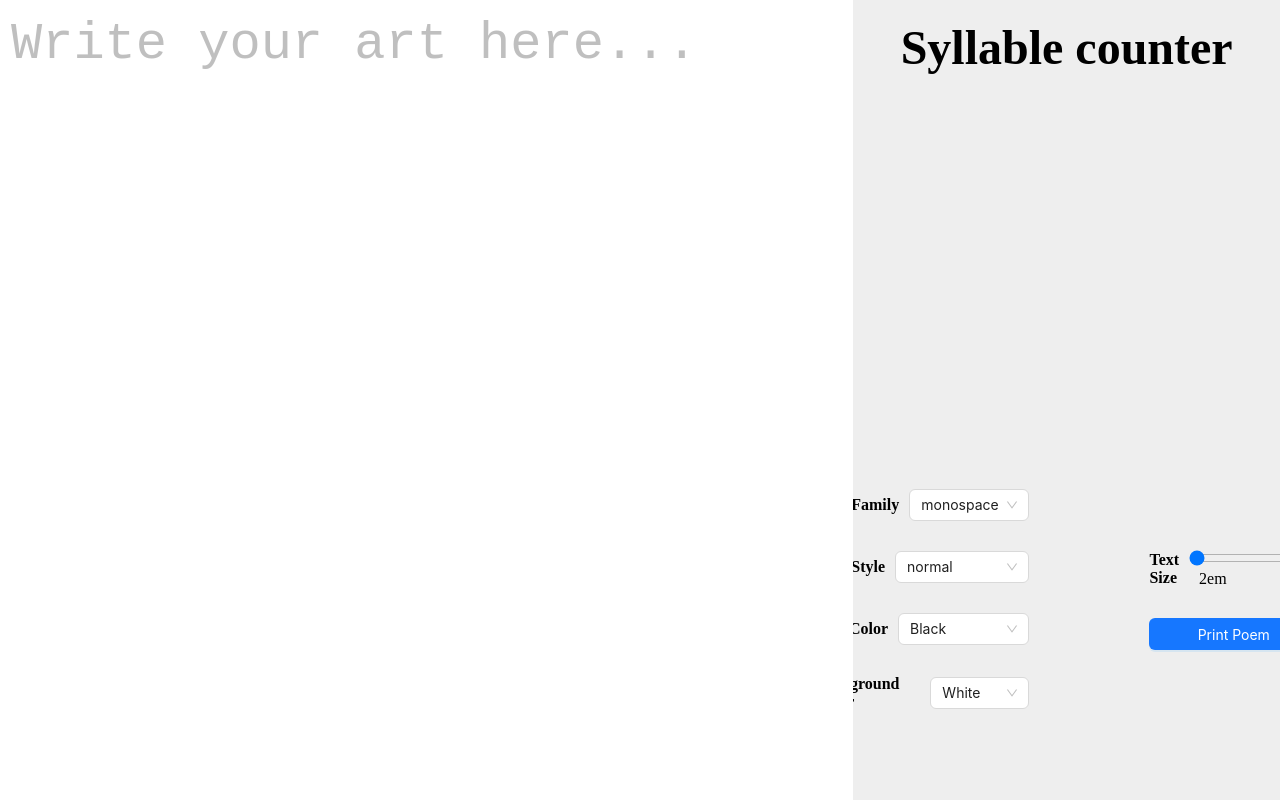
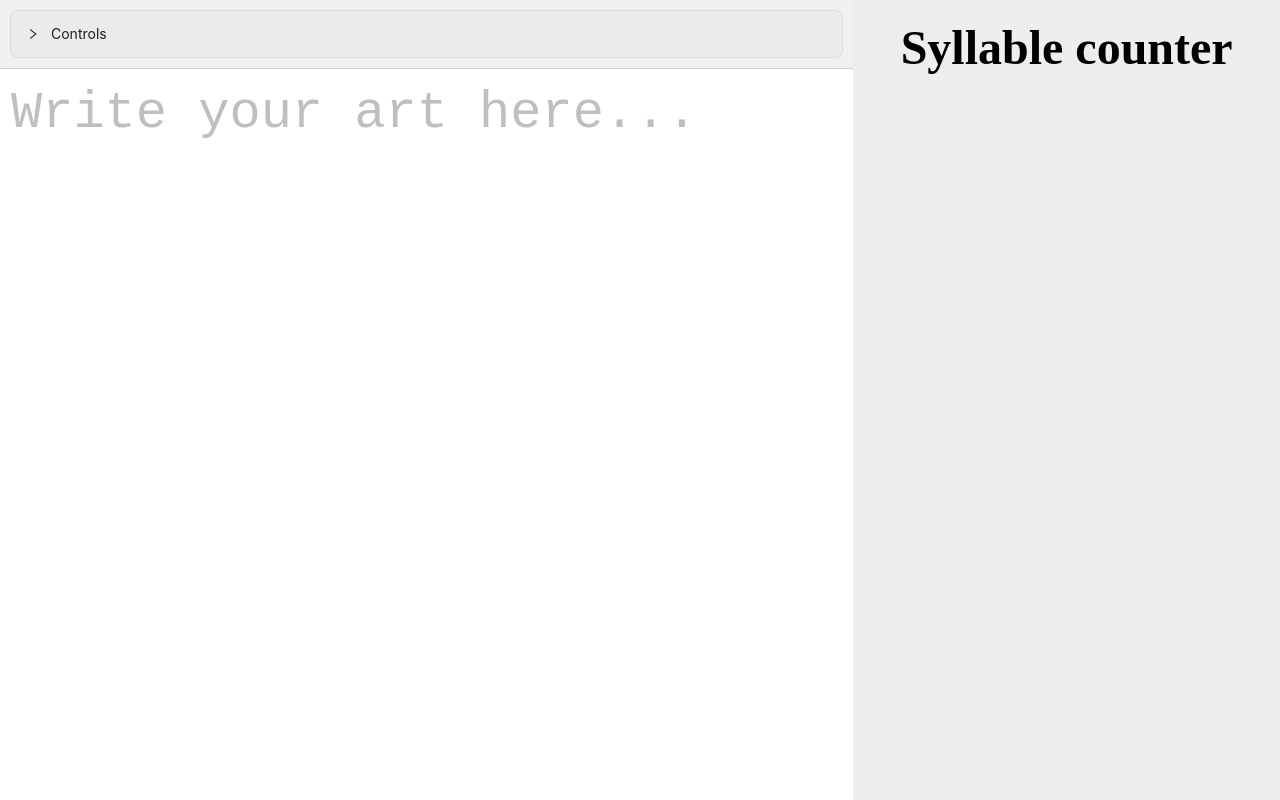
Before and after one commit to DomenicoSacco94/haiku-generator, a React (Vite) app: page / in a window 1280 px wide. Built offline with nearby package versions, Linux system fonts and the light colour scheme.

Commit message:
creating draggable bar with console

```diff
--- a/package.json
+++ b/package.json
@@ -16,7 +16,6 @@
   "dependencies": {
     "antd": "^5.23.2",
     "html-to-image": "^1.11.11",
-    "re-resizable": "^6.10.3",
     "react": "^18.3.1",
     "react-dom": "^18.3.1",
     "react-draggable": "^4.4.6",
--- a/src/App.tsx
+++ b/src/App.tsx
@@ -1,6 +1,5 @@
 import './App.css'
 import TextEditor from './components/TextEditor'
-import Controls from './components/Controls'
 import SyllableCounterFrame from "./components/SyllableCounterFrame.tsx";
 import {usePoemStore} from "./store/usePoemStore.ts";
 
@@ -31,9 +30,6 @@ function App() {
                 <div className="poem-display-area">
                     <SyllableCounterFrame />
                 </div>
-                <div className="controls">
-                    <Controls />
-                </div>
             </div>
         </div>
     )
--- /dev/null
+++ b/src/components/ControlBar.css
@@ -0,0 +1,11 @@
+.control-bar {
+    background-color: #f0f0f0;
+    padding: 10px;
+    border-bottom: 1px solid #ccc;
+}
+
+.control-bar-content {
+    display: flex;
+    align-items: center;
+    gap: 10px;
+}
--- /dev/null
+++ b/src/components/ControlBar.tsx
@@ -0,0 +1,56 @@
+import { usePoemStore } from '../store/usePoemStore';
+import { Button, Collapse } from 'antd';
+import './ControlBar.css';
+import { toPng } from 'html-to-image';
+import {useState} from "react";
+
+const { Panel } = Collapse;
+
+function ControlBar() {
+    const poemStyle = usePoemStore((state) => state.poemStyle);
+    const setPoemStyle = usePoemStore((state) => state.setPoemStyle);
+    const [isVisible, setIsVisible] = useState(true);
+
+    const handleChange = (attribute: string, value: string | number) => {
+        setPoemStyle({ [attribute]: value });
+    };
+
+    const onItalicToggleClick = () => {
+        handleChange('fontStyle', poemStyle.fontStyle = poemStyle.fontStyle == "normal" ? "italic" : "normal");
+    };
+
+    const handlePrintClick = () => {
+        setIsVisible(false);
+        const textEditorElement = document.querySelector('.poem-area');
+        if (textEditorElement instanceof HTMLElement) {
+            toPng(textEditorElement)
+                .then((dataUrl) => {
+                    const link = document.createElement('a');
+                    link.download = 'poem.png';
+                    link.href = dataUrl;
+                    link.click();
+                })
+                .catch((error) => {
+                    console.error('Error generating image:', error);
+                })
+                .finally(()=> setIsVisible(true));
+        }
+    };
+
+    return (
+        <div hidden={!isVisible} className="control-bar">
+            <Collapse>
+                <Panel header="Controls" key="1">
+                    <div className="control-bar-content">
+                        <Button onClick={() => handleChange('textSize', poemStyle.textSize + 0.1)}>+</Button>
+                        <Button onClick={() => handleChange('textSize', poemStyle.textSize - 0.1)}>-</Button>
+                        <Button style={{ fontStyle: poemStyle.fontStyle }} onClick={onItalicToggleClick}>A</Button>
+                        <Button type="primary" onClick={handlePrintClick}>Print Poem</Button>
+                    </div>
+                </Panel>
+            </Collapse>
+        </div>
+    );
+}
+
+export default ControlBar;
--- a/src/components/Controls.css
+++ /dev/null
@@ -1,51 +0,0 @@
-.controls-container {
-    display: flex;
-    flex-direction: row;
-    justify-content: center;
-    align-items: center;
-    height: 100%;
-    background-color: #eeeeee;
-}
-
-.control-group-column {
-    padding: 50px;
-}
-
-.control-group {
-    display: flex;
-    flex-direction: row;
-    justify-content: space-between;
-    align-items: center;
-    margin: 10px 0;
-    padding: 10px;
-    width: 100%;
-    max-width: 400px;
-}
-
-.control-title {
-    font-weight: bold;
-    margin-right: 10px;
-}
-
-.control-item {
-    flex-grow: 1;
-}
-
-@media (max-width: 767px) {
-    .controls-container {
-        flex-direction: column;
-    }
-
-    .control-group-column {
-        padding: 20px;
-    }
-
-    .control-group {
-        flex-direction: column;
-        align-items: flex-start;
-    }
-
-    .control-title {
-        margin-bottom: 5px;
-    }
-}
--- a/src/components/Controls.tsx
+++ /dev/null
@@ -1,104 +0,0 @@
-import { usePoemStore } from '../store/usePoemStore';
-import { Button, Select } from 'antd';
-import './Controls.css';
-import { toPng } from 'html-to-image';
-
-const { Option } = Select;
-
-const colors = [
-    { color: 'Black', colorCode: '#000000' },
-    { color: 'Red', colorCode: '#FF0000' },
-    { color: 'Green', colorCode: '#00FF00' },
-    { color: 'Blue', colorCode: '#0000FF' },
-    { color: 'White', colorCode: '#FFFFFF' },
-    { color: 'Gray', colorCode: '#808080' },
-];
-
-const fontStyles = ['normal', 'italic'];
-const fontFamilies = ['monospace', 'Comic Sans MS', 'Arial', 'Times New Roman'];
-
-function Controls() {
-    const poemStyle = usePoemStore((state) => state.poemStyle);
-    const setPoemStyle = usePoemStore((state) => state.setPoemStyle);
-
-    const handlePrintClick = () => {
-        const textEditorElement = document.querySelector('.poem-area');
-        if (textEditorElement instanceof HTMLElement) {
-            toPng(textEditorElement)
-                .then((dataUrl) => {
-                    const link = document.createElement('a');
-                    link.download = 'poem.png';
-                    link.href = dataUrl;
-                    link.click();
-                })
-                .catch((error) => {
-                    console.error('Error generating image:', error);
-                });
-        }
-    };
-
-    const handleChange = (attribute: string, value: string | number) => {
-        setPoemStyle({ [attribute]: value });
-    };
-
-    return (
-        <div className="controls-container">
-            <div className="control-group-column">
-                <div className="control-group">
-                    <div className="control-title">Font Family</div>
-                    <Select className="control-item" defaultValue="monospace" style={{ width: 120 }} onChange={(value) => handleChange('fontFamily', value)}>
-                        {fontFamilies.map((family) => (
-                            <Option key={family} value={family}>{family}</Option>
-                        ))}
-                    </Select>
-                </div>
-                <div className="control-group">
-                    <div className="control-title">Font Style</div>
-                    <Select className="control-item" defaultValue="normal" style={{ width: 120 }} onChange={(value) => handleChange('fontStyle', value)}>
-                        {fontStyles.map((style) => (
-                            <Option key={style} value={style}>{style}</Option>
-                        ))}
-                    </Select>
-                </div>
-                <div className="control-group">
-                    <div className="control-title">Text Color</div>
-                    <Select className="control-item" defaultValue="#000000" style={{ width: 120 }} onChange={(value) => handleChange('textColor', value)}>
-                        {colors.map(({ color, colorCode }) => (
-                            <Option key={colorCode} value={colorCode}>{color}</Option>
-                        ))}
-                    </Select>
-                </div>
-                <div className="control-group">
-                    <div className="control-title">Background Color</div>
-                    <Select className="control-item" defaultValue="#FFFFFF" style={{ width: 120 }} onChange={(value) => handleChange('backgroundColor', value)}>
-                        {colors.map(({ color, colorCode }) => (
-                            <Option key={colorCode} value={colorCode}>{color}</Option>
-                        ))}
-                    </Select>
-                </div>
-            </div>
-            <div className="control-group-column">
-                <div className="control-group">
-                    <div className="control-title">Text Size</div>
-                    <div className="control-item">
-                        <input
-                            id="text-size"
-                            type="range"
-                            min="2.0"
-                            max="5.0"
-                            step="0.1"
-                            defaultValue="2.0"
-                            onChange={(event) => handleChange('textSize', parseFloat(event.target.value))}
-                        />
-                        <label style={{padding: "10px"}}>{poemStyle.textSize}em</label>
-                    </div>
-                </div>
-                <div className="control-group">
-                    <Button className="control-item" type="primary" onClick={handlePrintClick}>Print Poem</Button>
-                </div>
-            </div>
-        </div>
-    );
-}
-
-export default Controls;
--- a/src/components/TextEditor.tsx
+++ b/src/components/TextEditor.tsx
@@ -3,6 +3,7 @@ import { Input } from 'antd';
 import { ChangeEvent } from 'react';
 import { usePoemStore } from '../store/usePoemStore.ts';
 import Draggable from 'react-draggable';
+import ControlBar from './ControlBar';
 
 function TextEditor() {
     const setPoem = usePoemStore((state) => state.setPoemText);
@@ -15,6 +16,7 @@ function TextEditor() {
     return (
         <Draggable>
             <div>
+                <ControlBar />
                 <Input
                     style={{
                         color: poemStyle.textColor,
```
